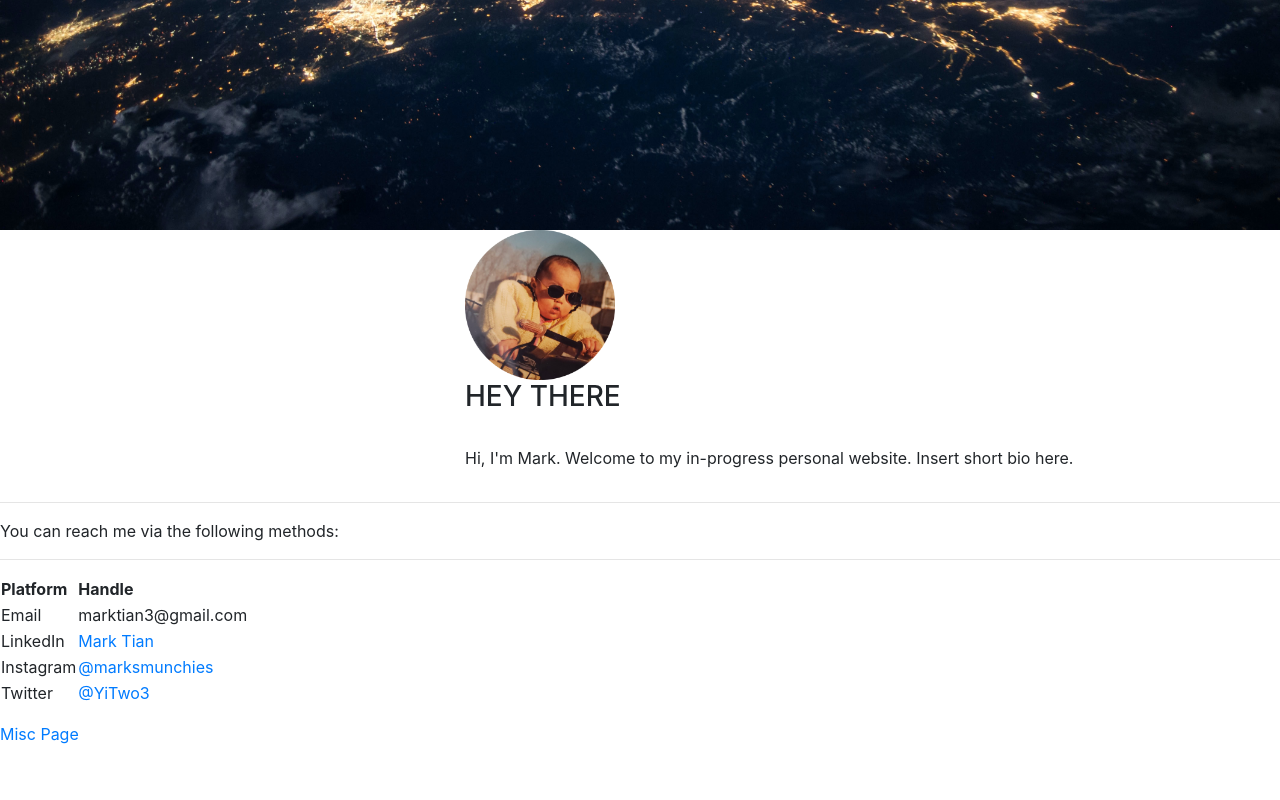
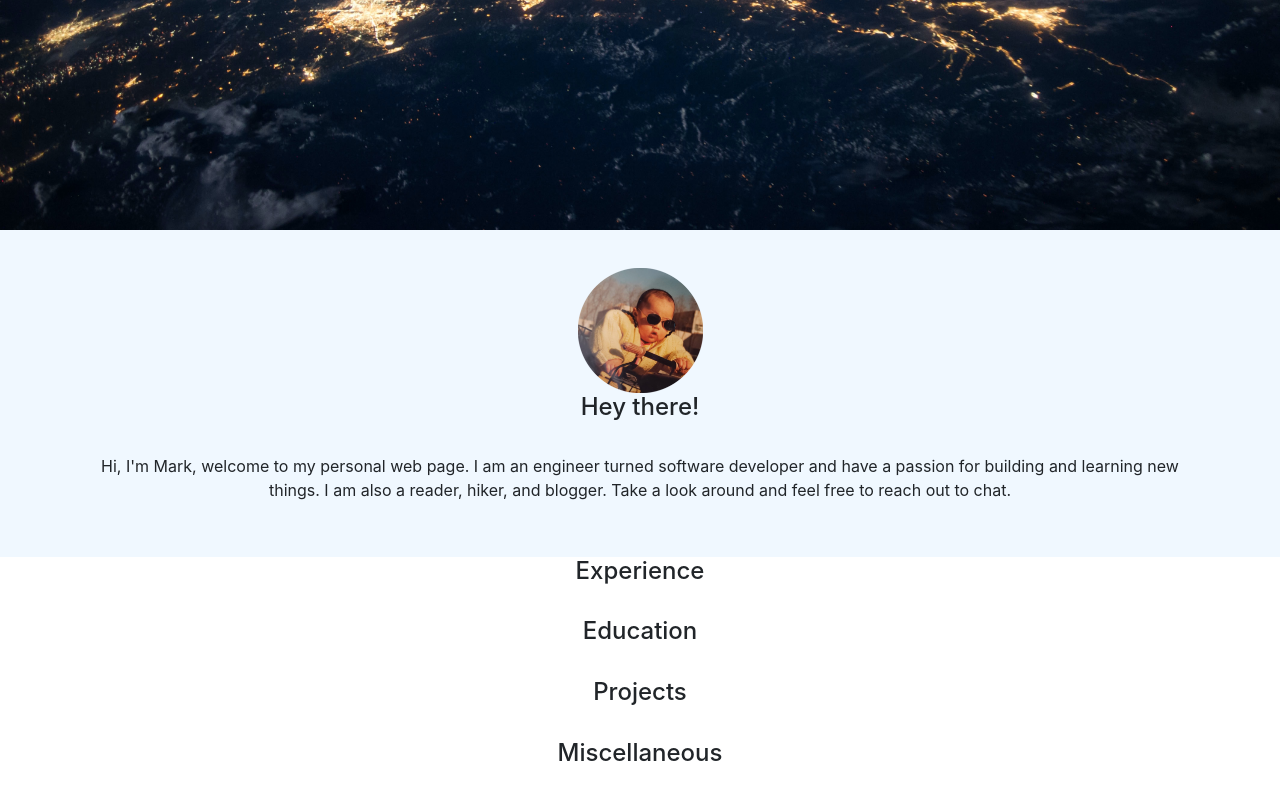
Before and after one commit to marktian3/marktian3.github.io, a plain HTML site: page index.html in a window 1280 px wide. Shown: the part 570-1370 px from the top of the page. Before the commit the page ends 1332 px from the top, so only its background shows below. Drawn offline with nearby package versions, Linux system fonts and the light colour scheme.

Commit message:
Completed 'about' section

```diff
--- a/css/style.css
+++ b/css/style.css
@@ -4,3 +4,12 @@
   width:100vw;
   background-size: cover;
   }
+
+#about{
+  background-color:aliceblue
+}
+
+#aboutContent{
+  padding-top:3vw;
+  padding-bottom:3vw;
+}
--- a/index.html
+++ b/index.html
@@ -4,8 +4,9 @@
 <head>
   <meta charset="UTF-8">
   <meta name="viewport" content="width=device-width, initial-scale=1.0">
-  <link rel="stylesheet" href="https://stackpath.bootstrapcdn.com/bootstrap/4.3.1/css/bootstrap.min.css"
-    integrity="sha384-ggOyR0iXCbMQv3Xipma34MD+dH/1fQ784/j6cY/iJTQUOhcWr7x9JvoRxT2MZw1T" crossorigin="anonymous">
+  <link rel="stylesheet" href="https://cdn.jsdelivr.net/npm/bootstrap@4.6.0/dist/css/bootstrap.min.css"
+    integrity="sha384-B0vP5xmATw1+K9KRQjQERJvTumQW0nPEzvF6L/Z6nronJ3oUOFUFpCjEUQouq2+l" crossorigin="anonymous">
+
   <link rel="stylesheet" href="css/style.css">
   <script src="https://code.jquery.com/jquery-3.2.1.slim.min.js"
     integrity="sha384-KJ3o2DKtIkvYIK3UENzmM7KCkRr/rE9/Qpg6aAZGJwFDMVNA/GpGFF93hXpG5KkN"
@@ -41,9 +42,6 @@
             <a class="nav-link" href="#projects">Projects</a>
           </li>
           <li class="nav-item">
-            <a class="nav-link" href="#skills">Skills</a>
-          </li>
-          <li class="nav-item">
             <a class="nav-link" href="#misc">Misc</a>
           </li>
         </ul>
@@ -62,84 +60,61 @@
     </div>
   </header>
 
+  <!--#about -->
   <div id="about">
     <div class="container">
-      <div class="row">
-        <div class="col-md-1"></div>
-        <div class="col-md-3">
-        </div>
-        <div class="col-md-7">
-          <img src="img/profile.png" alt="me" width="150" />
-          <br>
-          <h3 class="heading">HEY THERE</h3>
-          <br>
-          <p>
-            Hi, I'm Mark. Welcome to my in-progress personal website. Insert short bio here.
-        </div>
+      <div class="text-center" id="aboutContent">
+        <img src="img/profile.png" alt="me" width="125px" />
+        <h4>Hey there!</h4>
+        <br>
+        <p>Hi, I'm Mark, welcome to my personal web page. I am an engineer turned software developer and have a passion
+          for building and learning new things. I am also a reader, hiker, and blogger. Take a look around and feel free
+          to reach out to chat.</p>
       </div>
     </div>
   </div>
   <!--End #about -->
-  <hr>
-
-  <div id="workexp">
 
 
+  <div id="experience">
+    <div class="container">
+      <div class="text-center" id="experienceContent">
+        <h4>Experience</h4>
+        <br>
+      </div>
+    </div>
   </div>
-  <!--End #workexp -->
+  <!--End #experience -->
 
   <div id="education">
-
+    <div class="container">
+      <div class="text-center" id="educationContent">
+        <h4>Education</h4>
+        <br>
+      </div>
+    </div>
 
   </div>
   <!--End #education -->
 
+  <div id="projects">
+    <div class="container">
+      <div class="text-center" id="projectsContent">
+        <h4>Projects</h4>
+        <br>
+      </div>
+  </div>
+  <!--End #projects -->
   <div id="misc">
-
-
+    <div class="container">
+      <div class="text-center" id="miscContent">
+        <h4>Miscellaneous</h4>
+        <br>
+      </div>
   </div>
   <!--End #misc -->
 
-  <div id="container">
-    <p>You can reach me via the following methods:
-      <!-- Horizontal Rule -->
-      <hr>
-    <table>
-      <thead>
-        <tr>
-          <!--tr means table rows-->
-          <th>Platform</th>
-          <!--th is headings-->
-          <th>Handle</th>
-        </tr>
-      </thead>
-      <tbody>
-        <tr>
-          <td>Email</td>
-          <td>marktian3@gmail.com</td>
-        </tr>
-        <tr>
-          <td>LinkedIn</td>
-          <td><a href="https://www.linkedin.com/in/mark-tian/" target="_blank">Mark Tian</a> </td>
-        </tr>
-        <tr>
-          <td>Instagram</td>
-          <td><a href="https://www.instagram.com/marksmunchies/" target="_blank">@marksmunchies</a> </td>
-        </tr>
-        <tr>
-          <td>Twitter</td>
-          <td><a href="https://twitter.com/YiTwo3" target="_blank">@YiTwo3</a></td>
-        </tr>
-      </tbody>
-    </table>
 
-    </p>
-
-    <!--Internal Link, the forward slash means that it's in the same folder-->
-    <p>
-      <a href="/misc.html" targe="_blank">Misc Page</a>
-    </p>
-  </div>
 
 </body>
 
```
